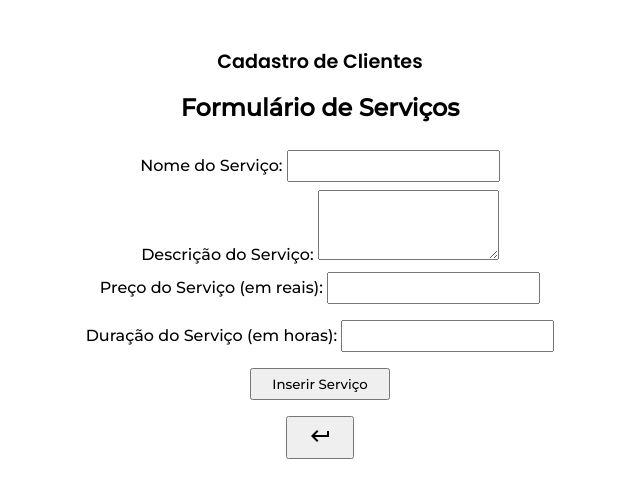
After one commit to Alexsander-lexy/bugetproject, a PHP site: page /cadastro_servicos.php in a window 1280 px wide. The commit adds this page. Shown: the top 498 px of the page, without its empty margins (320-960 px from the left). Run offline with PHP 8.4, Linux system fonts and the light colour scheme.

Commit message:
Incluindo serviços

```diff
--- /dev/null
+++ b/cadastro_servicos.php
@@ -0,0 +1,51 @@
+<?php
+session_start();
+?>
+<!DOCTYPE html>
+<html lang="pt-BR">
+<head>
+    <meta charset="UTF-8">
+    <meta name="viewport" content="width=device-width, initial-scale=1.0">
+    <title>Cadastro</title>
+    <link rel="shortcut icon" href="./img/logo-maker-producoes-favicon.png" type="image/x-icon">
+    <!--Conectando à biblioteca de ícones do google-->
+    <link rel="stylesheet" href="https://fonts.googleapis.com/css2?family=Material+Symbols+Outlined:opsz,wght,FILL,GRAD@24,400,0,0" />
+    <link rel="stylesheet" href="./css/style.css">
+    <style>
+        body{
+            margin-top: 50px;
+            text-align: center;
+        }
+    </style>
+
+</head>
+<body>
+<div>
+    <h1>Cadastro de Clientes</h1>
+    <?php
+    if(isset($_SESSION['msg'])){
+        echo $_SESSION['msg'];
+        unset($_SESSION['msg']);
+    }
+    ?>
+<h2>Formulário de Serviços</h2>
+    <form action="processa_servicos.php" method="post">
+        <label for="nome_servico">Nome do Serviço:</label>
+        <input type="text" id="nome_servico" name="nome_servico" required><br>
+
+        <label for="descricao_servico">Descrição do Serviço:</label>
+        <textarea id="descricao_servico" name="descricao_servico" rows="4" required></textarea><br>
+
+        <label for="preco">Preço do Serviço (em reais):</label>
+        <input type="number" id="preco" name="preco" step="0.01" required><br>
+
+        <label for="duracao_em_horas">Duração do Serviço (em horas):</label>
+        <input type="number" id="duracao_em_horas" name="duracao_em_horas" step="0.01" required><br>
+
+        <input type="submit" value="Inserir Serviço">
+    </form>
+    <a href="./index.php">
+            <button><span class="material-symbols-outlined">keyboard_return</span></button>
+     </a>
+</body>
+</html>
--- a/processa.php
+++ b/processa.php
@@ -19,8 +19,8 @@ $resultado_usuario =  mysqli_query($conn,$result_usuario);
 
 if(mysqli_insert_id($conn)){
     $_SESSION['msg'] = "<p style='color:green;'>Cliente cadastrado com sucesso!</p>";
-    header("Location: cadastro.php");
+    header("Location: cadastro_clientes.php");
 }else{
     $_SESSION['msg'] = "<p style='color:red;'>Cliente não cadastrado com sucesso!</p>";
-    header("Location: cadastro.php");
+    header("Location: cadastro_clientes.php");
 }
```
Also changed, not shown: index.php (+5 -2 lines), processa_servicos.php (added, +25 -0 lines), cadastro_clientes.php (renamed from cadastro.php).
